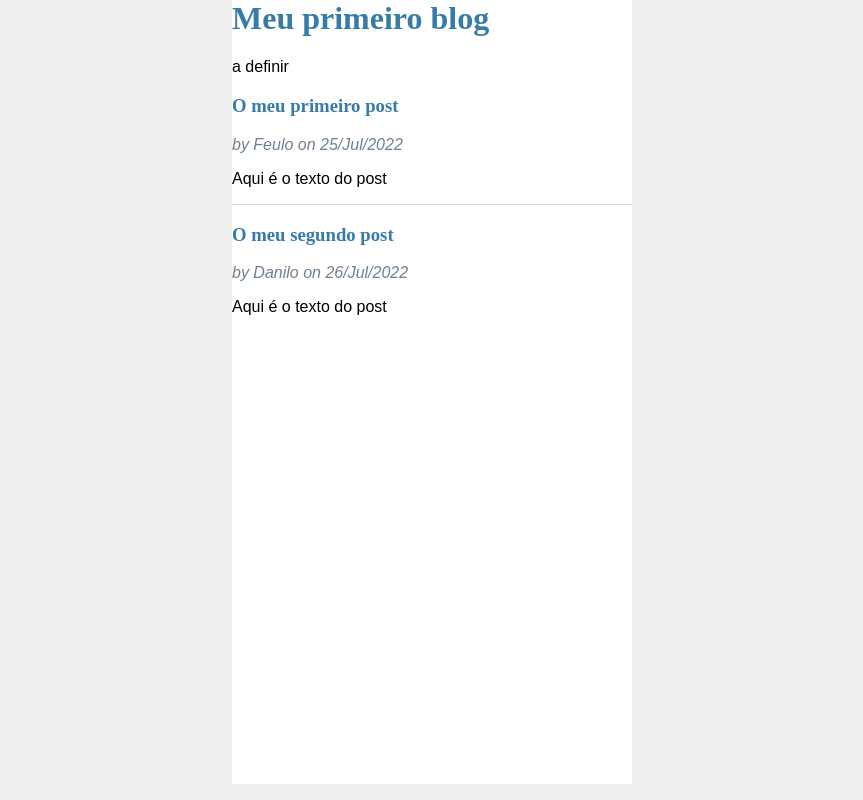
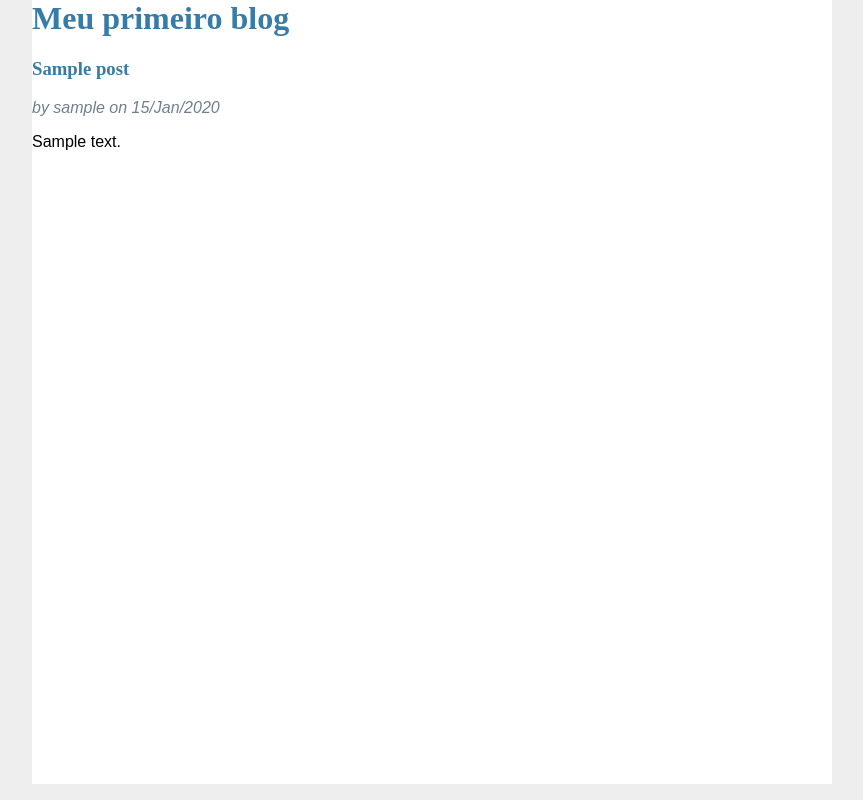
Before and after one commit to ricmangabr/blog_ocean, a Flask app: page / in a window 1280 px wide. Shown: the whole page, without its empty margins (208-1071 px from the left). Run offline with Flask 2, Linux system fonts and the light colour scheme; tables that the repository leaves empty hold one stand-in row (values such as "Sample post").

Commit message:
Fim da aula 4

```diff
--- a/app.py
+++ b/app.py
@@ -1,22 +1,45 @@
-from flask import Flask, render_template
+from flask import Flask, render_template, redirect, url_for
 from datetime import datetime
+from flask_sqlalchemy import SQLAlchemy
+
 app = Flask("hello")
+app.config["SQLALCHEMY_DATABASE_URI"] = "sqlite:///app.db"    # é um link para um banco na minha pasta
+app.config["SQLALCHEMY_TRACK_MODIFICATIONS"] = False   # melhora a performance das consultas ao banco de dados
 
-posts = [
-    {
-        "title": "O meu primeiro post",
-        "body": "Aqui é o texto do post",
-        "author": "Feulo",
-        "created": datetime(2022,7,25)
-    },
-    {
-        "title": "O meu segundo post",
-        "body": "Aqui é o texto do post",
-        "author": "Danilo",
-        "created": datetime(2022,7,26)
-    },
-]
-# é uma lista de dicionários dentro
+db = SQLAlchemy(app)
+
+class Post(db.Model):
+    __tablename__ = 'posts'
+    id = db.Column(db.Integer, primary_key=True, autoincrement=True)   # definida a coluna, o tipo de dado, indica que é a chave primária e numera automaticamante
+    title = db.Column(db.String(70), nullable=False)   #string, não pode ser nulo
+    body = db.Column(db.String(500)) # tamanho até 500 caracteres, podendo ser vazio
+    created = db.Column(db.DateTime, nullable=False, default=datetime.now)
+    user_id =db.Column(db.Integer, db.ForeignKey('users.id'))
+
+class User(db.Model):
+    __tablename__ = "users"
+    id = db.Column(db.Integer, primary_key=True, autoincrement=True)
+    username = db.Column(db.String(20), nullable=False, unique=True, index=True)
+    email = db.Column(db.String(64), nullable=False, unique=True)
+    password_hash = db.Column(db.String(128), nullable=False)
+    posts = db.relationship('Post', backref='author')
+
+db.create_all()
+
 @app.route("/")  # cria uma rota na raiz
 def index():
+    posts = Post.query.all()
     return render_template("index.html", posts = posts)
+
+@app.route("/populate")
+def populate():
+    user = User(username="feulo", email= "gag.com", pasword_hash= "a")
+    post1 = Post(title="Post 1", body="Texto do post", author=user)
+    post2 = Post(title="Post 2", body="Texto do post", author=user)
+    post3 = Post(title="Post 3", body="Texto do post", author=user)
+    db.session.add(user)
+    db.session.add(post1)
+    db.session.add(post2)
+    db.session.add(post3)
+    db.session.commit()
+    return redirect(url_for('index'))
--- a/requirements.txt
+++ b/requirements.txt
@@ -1,5 +1,8 @@
 click==8.1.3
 Flask==2.1.3
+Flask-SQLAlchemy==2.5.1
+greenlet==1.1.2
 itsdangerous==2.1.2
 python-dotenv==0.20.0
+SQLAlchemy==1.4.39
 Werkzeug==2.1.2
--- a/static/style.css
+++ b/static/style.css
@@ -4,7 +4,7 @@ html{
     padding: lrem;
 }
 body{
-    max-width: 400px;
+    max-width: 800px;
     margin: 0 auto;
     background: white;
 }
@@ -20,7 +20,7 @@ hr{
 .content{
     padding: 0 1rem 1 rem;
 }
-.post > header> div: first-of-type{
+.post > header> div:first-of-type{
     flex: auto;
 }
 .post .about{
@@ -30,3 +30,7 @@ hr{
 .post .body{
     white-space: pre-line;
 }
+.no-posts{
+    font-style: italic;
+    color:gray;
+}
--- a/templates/base.html
+++ b/templates/base.html
@@ -1,16 +1,15 @@
 <html>
     <head>
-        <title> {%block title %} {% endblock %}</title>
-        <link rel="stylesheet" href="/static/style.css">
+        <title> {% block title %} {% endblock %}</title>
+        <link rel="stylesheet" href="{{ url_for('static', filename='style.css') }}">
     </head>
     <body>
         <h1> Meu primeiro blog </h1>
         <navbar>
-            a definir
         </navbar>
-        <section clas="content">
-        {% block content%}
-        {% endblock %}
+        <section class="content">
+            {% block content%}
+            {% endblock %}
         </section>
     </body>
 </html>
--- a/templates/index.html
+++ b/templates/index.html
@@ -6,7 +6,8 @@
         <header>
             <div>
                 <h1>{{ post.title }}</h1>
-                    <div class="about">by {{ post.author }} on {{ post.created.strftime('%d/%b/%Y') }}
+                    <div class="about">
+                        by {{ post.author.username }} on {{ post.created.strftime('%d/%b/%Y') }}
                 </div>
             </div>
         </header>
@@ -14,6 +15,8 @@
     </article>
         {% if not loop.last %}
                 <hr>
-            {% endif %}
+        {% endif %}
+{% else %}
+    <p class = "no-posts">Ops...nenhum post no momento!</p>
 {% endfor %}
 {% endblock %}
```
Also changed, not shown: app2.py (deleted, +0 -7 lines), 1 other file.
